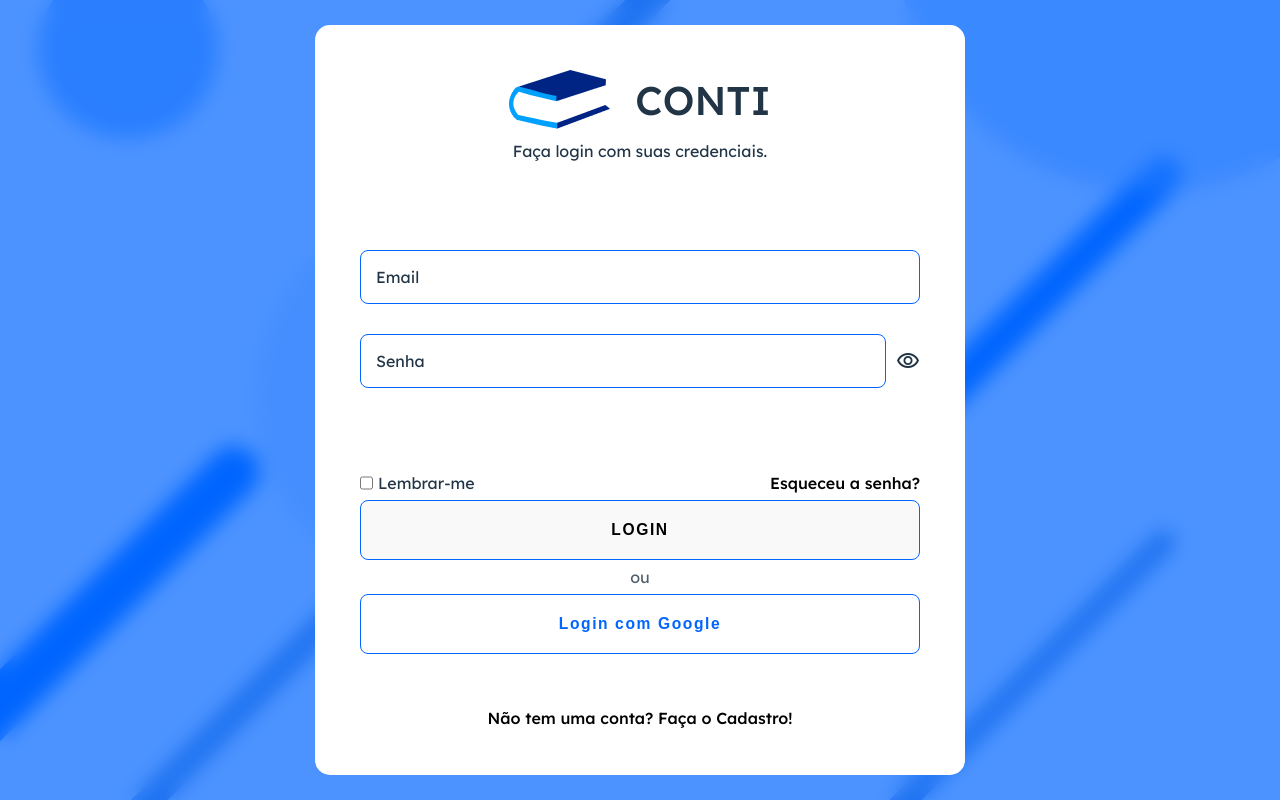
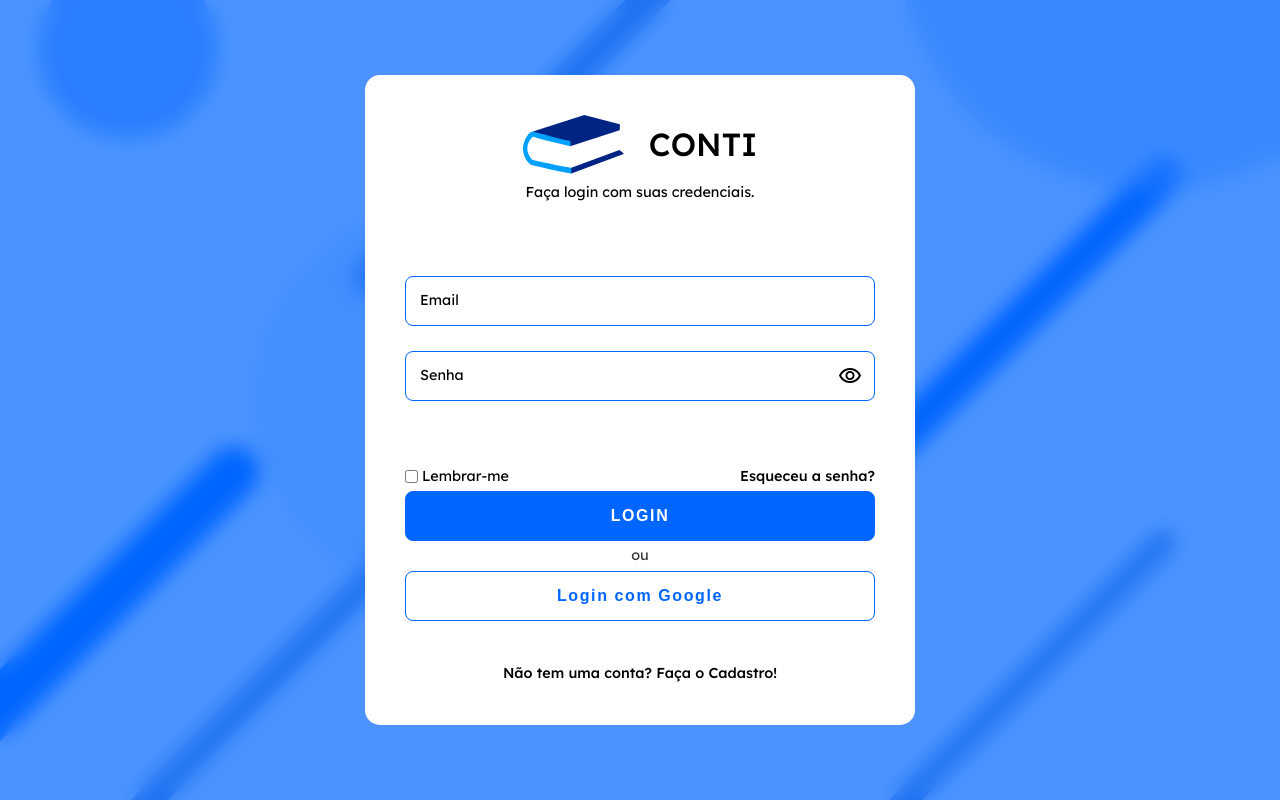
Before and after one commit to TCC-CTI-grupo-1/ConTI, a React (Vite) app in the folder client/: page / in a window 1280 px wide. Built offline with nearby package versions, Linux system fonts and the light colour scheme.

Commit message:
Mudanças no front e hover botão
Hover botão mudar depois, e mudanças na tela de fundo do login quando se muda de login pra cadastro tambem

```diff
--- a/client/src/App.scss
+++ b/client/src/App.scss
@@ -28,53 +28,49 @@
   & > div:not(#color){
     position: absolute;
     z-index: -1;
+    transition: 1s;
+  }
+
+  & .risco{
+    rotate: 45deg;
+    border-radius: 1000px;
   }
 
   & > #q1{
     background-color: var(--primary-color);
-    border-radius: 1000px;
     height: 80%;
     width: 4%;
-    rotate: 45deg;
     top: 45%;
   }
 
   & > #q2{
     background-color: var(--c2);
-    border-radius: 1000px;
     height: 80%;
     width: 2%;
-    rotate: 45deg;
     top: 45%;
     left: 20%;
   }
 
   & > #q3{
     background-color: var(--c2);
-    border-radius: 1000px;
     height: 80%;
     width: 1.8%;
-    rotate: 45deg;
     top: 55%;
     left: 73%;
   }
 
   & > #q4{
     background-color: var(--primary-color);
-    border-radius: 1000px;
     height: 70%;
     width: 3%;
-    rotate: 45deg;
     top: 10%;
     left: 75%;
   }
 
   & > #q5{
     background-color: var(--c2);
-    border-radius: 1000px;
     height: 60%;
     width: 2.5%;
-    rotate: 45deg;
     top: -15%;
     left: 40%;
   }
@@ -116,27 +112,115 @@
   }
 }
 
+#user-background.signin{
+    & > #q1{
+    background-color: var(--primary-color);
+    border-radius: 1000px;
+    height: 80%;
+    width: 4%;
+    rotate: 45deg;
+    left: 30%;
+    top: -20%;
+  }
+
+  & > #q2{
+    background-color: var(--c2);
+    border-radius: 1000px;
+    height: 80%;
+    width: 2%;
+    rotate: 45deg;
+    top: 5%;
+    left: 50%;
+  }
+
+  & > #q3{
+    background-color: var(--c2);
+    border-radius: 1000px;
+    height: 80%;
+    width: 1.8%;
+    rotate: 45deg;
+    top: 0%;
+    left: 73%;
+  }
+
+  & > #q4{
+    background-color: var(--primary-color);
+    border-radius: 1000px;
+    height: 70%;
+    width: 3%;
+    rotate: 45deg;
+    top: 50%;
+    left: 65%;
+  }
+
+  & > #q5{
+    background-color: var(--c2);
+    border-radius: 1000px;
+    height: 60%;
+    width: 2.5%;
+    rotate: 45deg;
+    top: 50%;
+    left: 10%;
+  }
+
+  & > #q6{
+    background-color: var(--c1);
+    border-radius: 100%;
+    width: 14%;
+    aspect-ratio: 1;
+    top: 10%;
+    left: 5%;
+  }
+
+  & > #q7{
+    background-color: var(--c1-25);
+    border-radius: 100%;
+    width: 31%;
+    aspect-ratio: 1;
+    top: 25%;
+    left: 20%;
+  }
+
+  & > #q8{
+    background-color: var(--c1);
+    border-radius: 100%;
+    width: 8%;
+    aspect-ratio: 1;
+    top: 50%;
+    left: 85%;
+  }
+
+  & > #q9{
+    background-color: var(--c1-50);
+    border-radius: 100%;
+    width: 40%;
+    aspect-ratio: 1;
+    top: -20%;
+    left: 50%;
+  }
+}
+
 #inputArea{
 
   width: 650px;
   height: 750px;
   border-radius: 15px;
   background-color: var(--background-color);
-  padding: 45px;
+  padding: var(--padding-0);
   display: flex;
   flex-direction: column;
   align-items: center;
   justify-content: space-between;
 
   & > #logo{
-    gap: 10px;
+    gap: var(--margin-2);
     flex-direction: column;
-    margin-bottom: 10px;
+    margin-bottom: var(--margin-2);
     & .logo{
       display: flex;
       align-items: center;
       justify-content: center;
-      gap: 25px;
+      gap: var(--margin-1);
     }
     & h2{
       font-weight: 500;
@@ -147,8 +231,7 @@
     & #input .children{
       background-color: var(--color-red-50);
       width: 100%;
-      margin-top: 5px;
-      padding: 15px;
+      padding: var(--padding-1);
       border-radius: 15px;
       z-index: 1;
       opacity: 0;
@@ -157,9 +240,13 @@
       pointer-events: none;
       transition: 0.25s;
     }
+    & #input:nth-child(2) .children{
+        background-color: var(--background-color-50);
+        border: 1px solid var(--primary-color);
+    }
     & #input{
-      margin-bottom: 30px;
-      margin-top: 5px;
+      margin-bottom: var(--margin-1);
+      margin-top: var(--margin-2);
     }
 
   }
@@ -167,9 +254,10 @@
   & > #options{
     width: 100%;
     display: flex;
-    gap: 5px;
+    gap: var(--margin-3);
     align-items: center;
     flex-direction: column;
+    position: relative;
     & > p{
       opacity: 80%;
     }
@@ -179,8 +267,15 @@
       width: 100%;
       & div{
         display: flex;
-        gap: 5px;
+        gap: var(--margin-3);
       }
     }
   }
 }
+
+@media (max-width: 1400px){
+    #inputArea{
+        width: 550px;
+        height: 650px;
+    }
+}
--- a/client/src/App.tsx
+++ b/client/src/App.tsx
@@ -1,10 +1,10 @@
-import { Login } from './components/user/Login'
+import InputArea from './components/user/InputArea'
 import './App.scss'
 
 function App() {
   return (
 
-    <Login />
+    <InputArea />
   )
 }
 
--- a/client/src/components/Input.tsx
+++ b/client/src/components/Input.tsx
@@ -1,4 +1,4 @@
-import React, { useState } from "react";
+import { useState } from "react";
 
 interface Props{
     name: string;
@@ -47,11 +47,9 @@ const Input = ({name, label, onChange, valid, children, type="text"}: Props) =>
                     <div className="children">
                         {children}
                     </div>}
+                    {type === 'password' && <span className="material-symbols-outlined"
+                    onClick={showPassword}>visibility</span>}
                 </div>
-
-                {type === 'password' && <span className="material-symbols-outlined"
-                onClick={showPassword}>visibility</span>}
-
             </div>
         </div>
 
--- a/client/src/components/user/Background.tsx
+++ b/client/src/components/user/Background.tsx
@@ -1,11 +1,16 @@
-const Background = () => {
+interface Props{
+    signin: boolean
+}
+
+
+const Background = ({signin}: Props) => {
     return (
-        <div id='user-background' className="full-screen-size">
-            <div id="q1"></div>
-            <div id="q2"></div>
-            <div id="q3"></div>
-            <div id="q4"></div>
-            <div id="q5"></div>
+        <div id='user-background' className={"full-screen-size " + (signin ? 'signin' : '')}>
+            <div id="q1" className="risco"></div>
+            <div id="q2" className="risco"></div>
+            <div id="q3" className="risco"></div>
+            <div id="q4" className="risco"></div>
+            <div id="q5" className="risco"></div>
             <div id="q6"></div>
             <div id="q7"></div>
             <div id="q8"></div>
--- a/client/src/components/user/InputArea.tsx
+++ b/client/src/components/user/InputArea.tsx
@@ -1,9 +1,9 @@
 import logo from '../../assets/logo.png';
-import loading from '../../assets/loading.gif';
 
 import { useState } from 'react';
 import Input from '../Input';
 import Button from '../Button';
+import Background from "./Background";
 
 const InputArea = () => {
 
@@ -22,7 +22,7 @@ const InputArea = () => {
     4. Pelo menos um caractere especial
     */
 
-    const[isPasswordValid, setIsPasswordValid] = useState([1, 2, 3, 4]);
+    const[isPasswordValid, setIsPasswordValid] = useState([1, 2, 3]);
 
     const [name, setName] = useState('');
     const [email, setEmail] = useState('');
@@ -66,7 +66,7 @@ const InputArea = () => {
         setEmail('');
         setPassword('');
         setIsEmailValid(['@', '.']);
-        setIsPasswordValid([1, 2, 3, 4]);
+        setIsPasswordValid([1, 2, 3]);
         setRemember(false);
         setLoading(false);
     }
@@ -89,9 +89,9 @@ const InputArea = () => {
             newIsPasswordValid = newIsPasswordValid.filter((rule) => rule !== 3)
             : !newIsPasswordValid.includes(3) && (newIsPasswordValid = [...newIsPasswordValid, 3]);
 
-            e.target.value.match(/[!@#$%^&*_]/) ?
+            /*e.target.value.match(/[!@#$%^&*_]/) ?
             newIsPasswordValid = newIsPasswordValid.filter((rule) => rule !== 4)
-            : !newIsPasswordValid.includes(4) && (newIsPasswordValid = [...newIsPasswordValid, 4]);
+            : !newIsPasswordValid.includes(4) && (newIsPasswordValid = [...newIsPasswordValid, 4]);*/
 
             //console.log(newIsPasswordValid);
             setIsPasswordValid(newIsPasswordValid);
@@ -127,9 +127,9 @@ const InputArea = () => {
                 case 3:
                     node = <>{node}<p>A senha deve conter pelo menos um número</p></>;
                     break;
-                case 4:
+                /*case 4:
                     node = <>{node}<p>A senha deve conter pelo menos um caractere especial</p></>;
-                    break;
+                    break;*/
             }
         });
         return node;
@@ -201,6 +201,8 @@ const InputArea = () => {
     }
 
     return (
+        <div className="center full-screen-size">
+            <Background signin={!isLogin}/>
             <div id="inputArea">
                 <div id="logo" className='center'>
                     <div className="logo">
@@ -227,7 +229,9 @@ const InputArea = () => {
                     {!isLogin && <>
                         <p>O nome que será usado em seu perfil</p>
                         <Input name="name" label="Nome" onChange={(e) => {setName(e.target.value)}}
-                    valid={isInputsValid ? name.length > 0 : undefined} />
+                        valid={isInputsValid ? name.length > 0 : undefined}
+                        children={<p>O nome que será usado em seu perfil</p>}
+                        />
                     </>}
                     {!isLogin && <Input name="email" label="Email" onChange={handleEmailChange} valid={isEmailValid.length == 0}
                     children={getEmailValid()} />}
@@ -257,6 +261,7 @@ const InputArea = () => {
                 </div>
 
             </div>
+        </div>
     )
 }
 
--- a/client/src/components/user/Login.tsx
+++ /dev/null
@@ -1,14 +0,0 @@
-import Background from "./Background";
-import Input from "./InputArea";
-
-
-const Login = () => {
-    return (
-        <div className="center full-screen-size">
-            <Background />
-            <Input />
-        </div>
-    );
-}
-
-export { Login };
--- a/client/src/index.scss
+++ b/client/src/index.scss
@@ -11,6 +11,10 @@
   cursor: pointer;
 }
 
+input::-ms-reveal,
+input::-ms-clear {
+    display: none;
+}
 
 :root {
   font-family: Lexend, Inter, system-ui, Avenir, Helvetica, Arial, sans-serif;
@@ -29,10 +33,25 @@
   --primary-color: rgba(0, 102, 255, 1);
   --primary-color-80: rgba(0, 102, 255, 0.7);
   --background-color: white;
+  --background-color-50: rgba(255, 255, 255, 0.863);
   --background-color-2: rgb(245, 245, 245);
   --color-green: #369436;
   --color-red: #ff0000;
   --color-red-50: rgb(255, 70, 70);
+
+  --text-white:white;
+
+  --padding-0: 45px;
+  --padding-1: 18px;
+  --padding-2: 6px;
+
+  --margin-1: 30px;
+  --margin-2: 10px;
+  --margin-3: 5px;
+
+  --border-radius: 8px;
+
+  --font-size: 1rem;
 }
 
 *{
@@ -58,13 +77,20 @@
   & div.options{
     display: flex;
     align-items: center;
-    margin-top: 25px;
+    margin-top: var(--margin-1);
     & span{
-      margin-left: 10px;
+      margin-left: var(--margin-2);
+      position: absolute;
+      top: 50%;
+      right: var(--margin-2);
+      transform: translateY(-50%);
+      background-color: var(--text-white);
+      padding: var(--padding-2);
+      transition: 0.25s;
     }
     & .inputFocused > p{
       position: absolute;
-      left: 1rem;
+      left: var(--padding-1);
       top: 50%;
       transform: translateY(-50%);
       transition: 0.25s;
@@ -72,10 +98,10 @@
     }
     & input{
       width: 100%;
-      padding: 1em;
-      border-radius: 8px;
+      padding: var(--padding-1);
+      border-radius: var(--border-radius);
       border: 1px solid black;
-      font-size: 1em;
+      font-size: var(--font-size);
       font-weight: 500;
       font-family: inherit;
       background-color: transparent;
@@ -85,7 +111,7 @@
       border: 1px solid var(--primary-color);
     }
     & input:focus{
-      background-color: var(--background-color-2)
+      background-color: var(--background-color-2);
     }
 
     //Change the texto color when input focused
@@ -96,6 +122,9 @@
       }
       & div{
         opacity: 1 !important;
+      }
+      & span{
+        background-color: var(--background-color-2);
       }
     }
   }
@@ -170,34 +199,65 @@ button.secondary{
   & > h3{
     color: var(--primary-color);
   }
+  &::before{
+    background-color: transparent;
+  }
+}
+button.secondary:hover{
+    background-color: var(--background-color-2);
 }
 
 button{
   width: 100%;
-  padding: 1.5em;
-  border-radius: 8px;
+  padding: var(--padding-1);
+  border-radius: var(--border-radius);
   border: none;
+  position: relative;
+  overflow: hidden;
   background-color: var(--primary-color);
   border: 1px solid var(--primary-color);
   & > h3{
     letter-spacing: 0.1rem;
     font-weight: 600;
+    color: var(--text-white);
   }
   transition: 0.25s;
   cursor: pointer;
   &.loading{
-    padding: 0.5em;
+    padding: var(--padding-2);
     & img{
       //Tamanho de um h3
       width: 2.5em;
       aspect-ratio: 1;
     }
   }
+
+  &:hover::before{
+    animation: buttonHover 0.5s forwards ease-in-out;
+  }
+
+  &::before{
+    display: block;
+    position: absolute;
+    top: -25px;
+    left: -60px;
+    content: '';
+    height: calc(100% + 60px);
+    rotate: 45deg;
+    width: 20px;
+    background-color: var(--background-color);
+  }
+
+}
+@keyframes buttonHover{
+    from{
+        left: -60px;
+    }
+    to{
+        left: 600px;
+    }
 }
 
-button:hover{
-  background-color: var(--primary-color-80);
-}
 
 a {
   font-weight: 500;
@@ -231,14 +291,30 @@ h2{
 
 
 @media (prefers-color-scheme: light) {
-  :root {
-    color: #213547;
-    background-color: #ffffff;
-  }
-  a:hover {
-    color: #747bff;
-  }
-  button {
-    background-color: #f9f9f9;
-  }
+
 }
+
+@media (max-width: 1400px){
+    :root{
+        --padding-0: 40px;
+        --padding-1: 15px;
+        --padding-2: 5px;
+
+        --margin-1: 25px;
+        --margin-2: 8px;
+        --margin-3: 4px;
+
+        --border-radius: 8px;
+
+        --font-size: 0.9rem;
+    }
+    h2{
+        font-size: 2rem;
+    }
+    h3{
+        font-size: 1rem;
+    }
+    p, a{
+        font-size: 0.9rem;
+    }
+}
--- a/client/tsconfig.json
+++ b/client/tsconfig.json
@@ -7,7 +7,7 @@
     "skipLibCheck": true,
 
     /* Bundler mode */
-    "moduleResolution": "bundler",
+    "moduleResolution": "node",
     "allowImportingTsExtensions": true,
     "resolveJsonModule": true,
     "isolatedModules": true,
```
Lines whose indentation alone changed are shown as unchanged.
